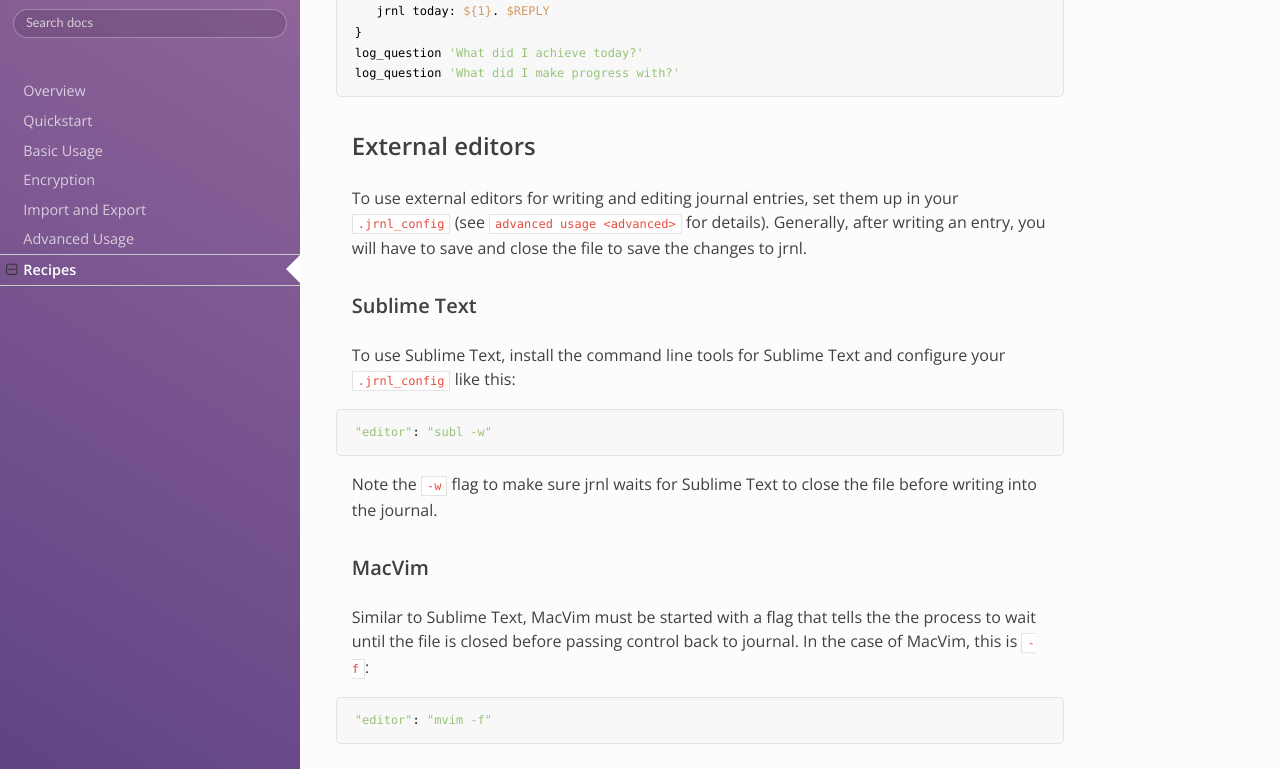
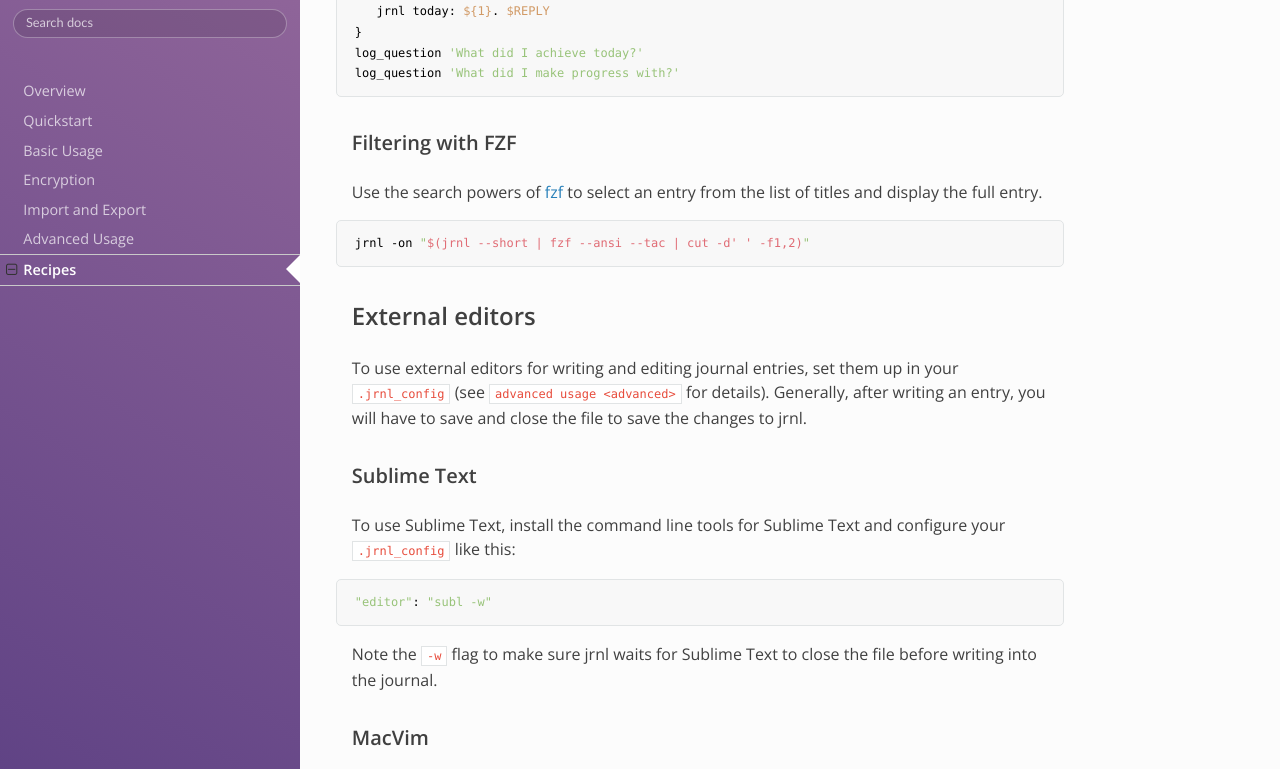
Before and after one commit to jrnl-org/jrnl, an MkDocs documentation site: the page built from docs/recipes.md, in a window 1280 px wide and 900 px high, scrolled down 1879 px, cut to the strip 131-900 px from the top of the window. Built offline with MkDocs 1.6.1, drawn with Linux system fonts in a browser that asks for light colours; nearby versions of some CDN libraries.

Commit message:
Add recipe to select an entry with fzf

````diff
--- a/docs/recipes.md
+++ b/docs/recipes.md
@@ -91,6 +91,15 @@ function log_question()
 }
 log_question 'What did I achieve today?'
 log_question 'What did I make progress with?'
+```
+
+### Filtering with FZF
+
+Use the search powers of [fzf](https://github.com/junegunn/fzf) to select an
+entry from the list of titles and display the full entry.
+
+``` sh
+jrnl -on "$(jrnl --short | fzf --ansi --tac | cut -d' ' -f1,2)"
 ```
 
 ## External editors
````
